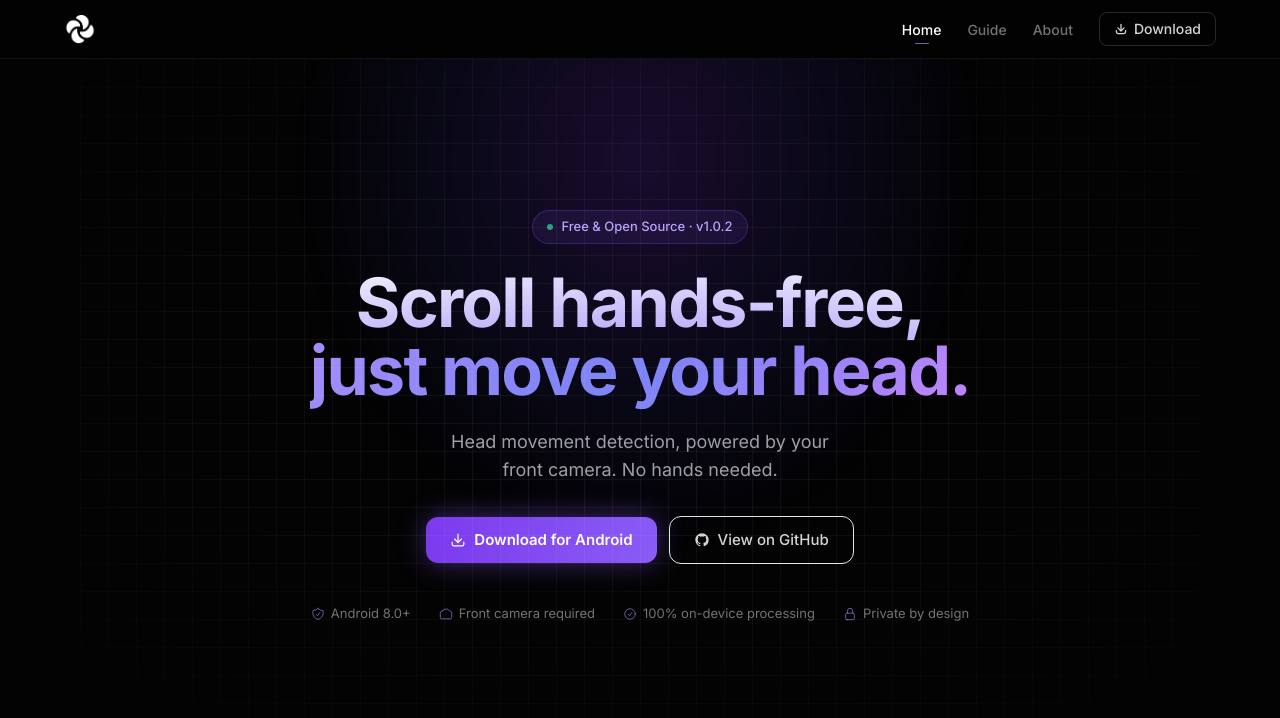
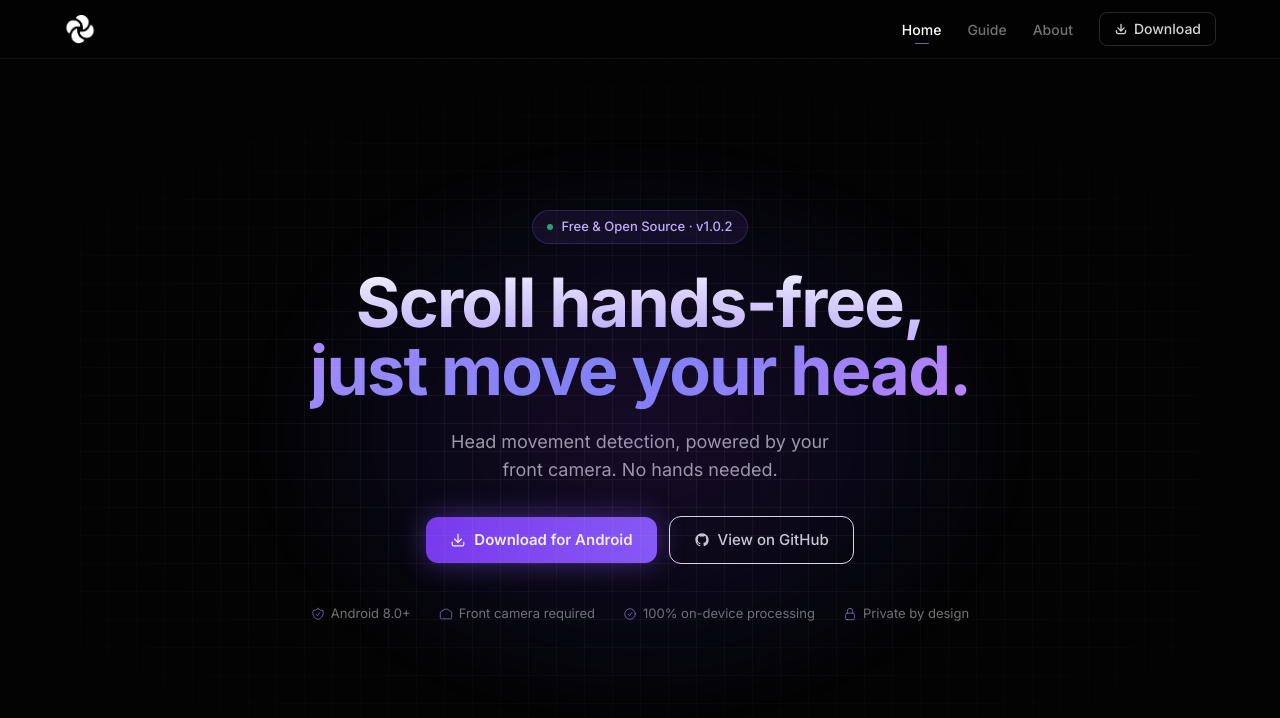
Before and after one commit to ayxse/Motionscroll-website, a React (Create React App) app: page /#/ in a window 1280 px wide. Shown: the top 718 px of the page. Built offline with nearby package versions, Linux system fonts and the light colour scheme.

Commit message:
Adjust HeroSection background mask and orb

```diff
--- a/src/components/Home/HeroSection.js
+++ b/src/components/Home/HeroSection.js
@@ -3,7 +3,7 @@ import React from 'react';
 function HeroSection() {
   return (
     <section className="relative flex flex-col items-center justify-center min-h-[calc(100vh-52px)] pt-12 pb-20 px-4 text-center overflow-hidden">
-      {/* Grid — scoped to this section, fades toward the edges and bottom */}
+      {/* Grid — centered in section, always aligned with content regardless of viewport height */}
       <div
         className="absolute inset-0 pointer-events-none z-0"
         style={{
@@ -12,17 +12,17 @@ function HeroSection() {
             linear-gradient(to bottom, rgba(255,255,255,0.05) 1px, transparent 1px)
           `,
           backgroundSize: '28px 28px',
-          maskImage: 'radial-gradient(ellipse 80% 70% at 50% 40%, white 30%, transparent 100%)',
-          WebkitMaskImage: 'radial-gradient(ellipse 80% 70% at 50% 40%, white 30%, transparent 100%)',
+          maskImage: 'radial-gradient(ellipse 75% 55% at 50% 50%, white 20%, transparent 100%)',
+          WebkitMaskImage: 'radial-gradient(ellipse 75% 55% at 50% 50%, white 20%, transparent 100%)',
         }}
       />
 
-      {/* Background orb */}
+      {/* Background orb — centred vertically so it tracks the content on any screen height */}
       <div
-        className="absolute top-0 left-1/2 -translate-x-1/2 w-[700px] h-[500px] pointer-events-none"
+        className="absolute top-1/2 left-1/2 -translate-x-1/2 -translate-y-1/2 w-[800px] h-[600px] pointer-events-none"
         style={{
-          background: 'radial-gradient(ellipse at 50% 20%, rgba(124,58,237,0.18) 0%, rgba(79,70,229,0.08) 45%, transparent 70%)',
-          filter: 'blur(1px)',
+          background: 'radial-gradient(ellipse at 50% 50%, rgba(124,58,237,0.16) 0%, rgba(79,70,229,0.07) 45%, transparent 70%)',
+          filter: 'blur(2px)',
         }}
       />
 
```
